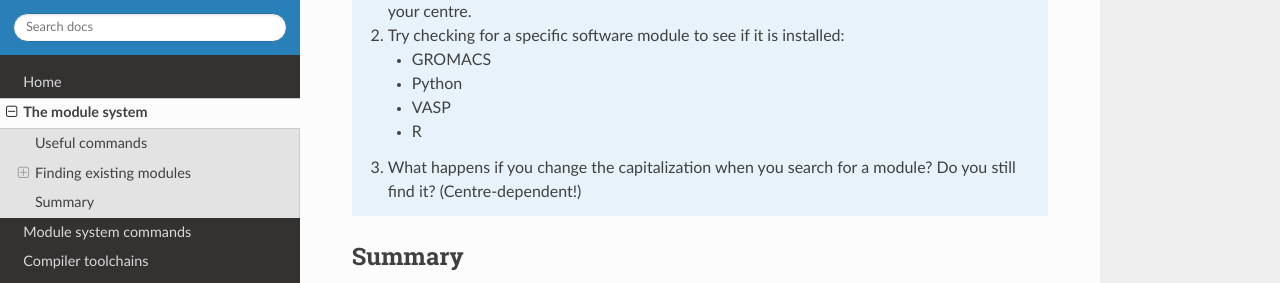
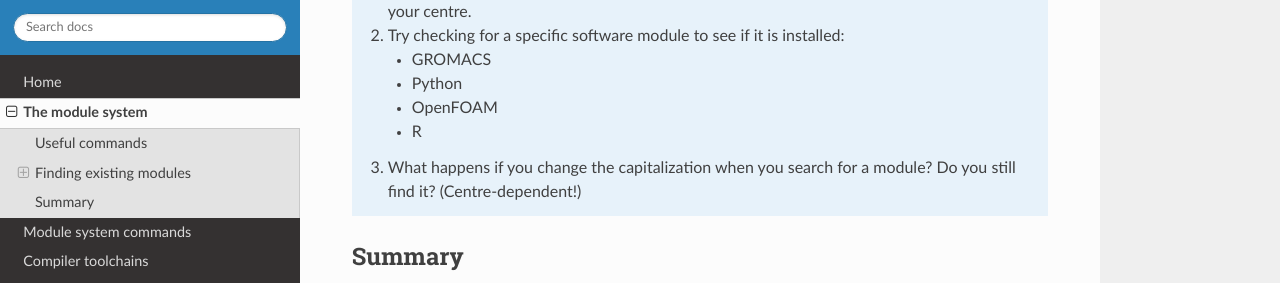
Before and after one commit to hpc2n/selecting-modules, an MkDocs documentation site: the page built from docs/intro.md, in a window 1280 px wide and 900 px high, scrolled down 4615 px. Shown: the part 288-571 px from the top of the window. Built offline with MkDocs 1.6.1, drawn with Linux system fonts in a browser that asks for light colours; nearby versions of some CDN libraries.

Commit message:
Update intro.md
exchange VASP for something less proprietary (OpenFOAM)

```diff
--- a/docs/intro.md
+++ b/docs/intro.md
@@ -290,7 +290,7 @@ This is the recommended way to find existing software modules at **UPPMAX** and
     2. Try checking for a specific software module to see if it is installed:
         - GROMACS
         - Python
-        - VASP
+        - OpenFOAM
         - R
     3. What happens if you change the capitalization when you search for a module? Do you still find it? (Centre-dependent!)
 
```
